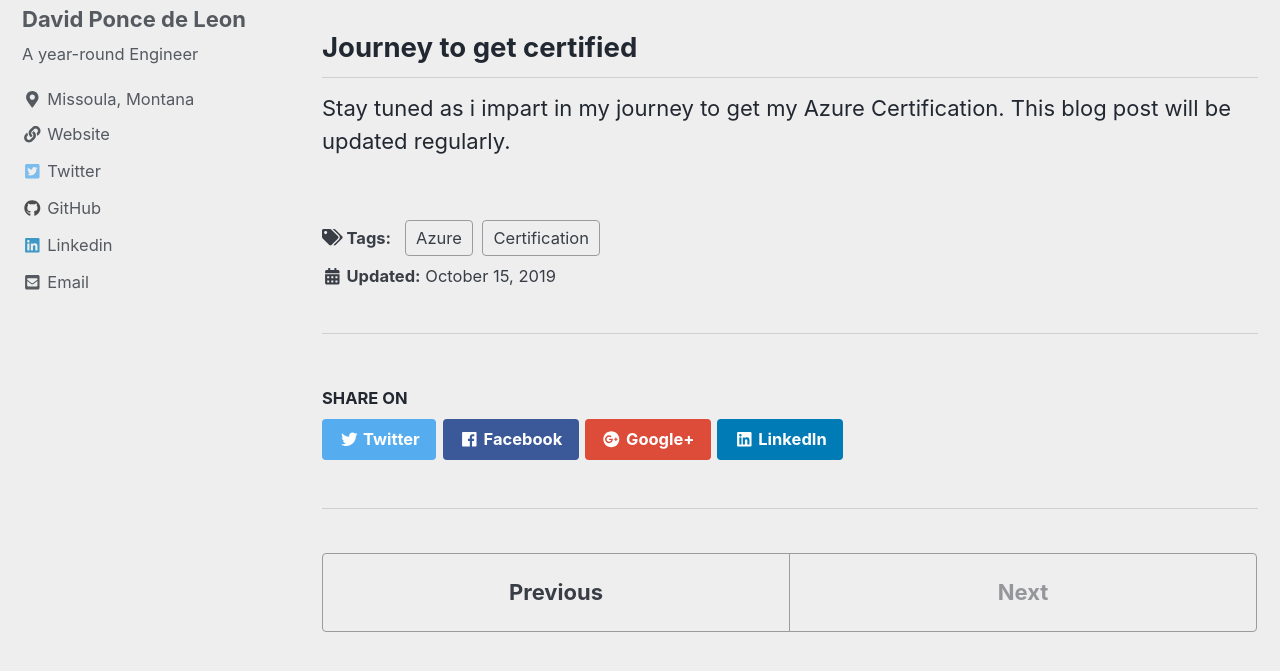
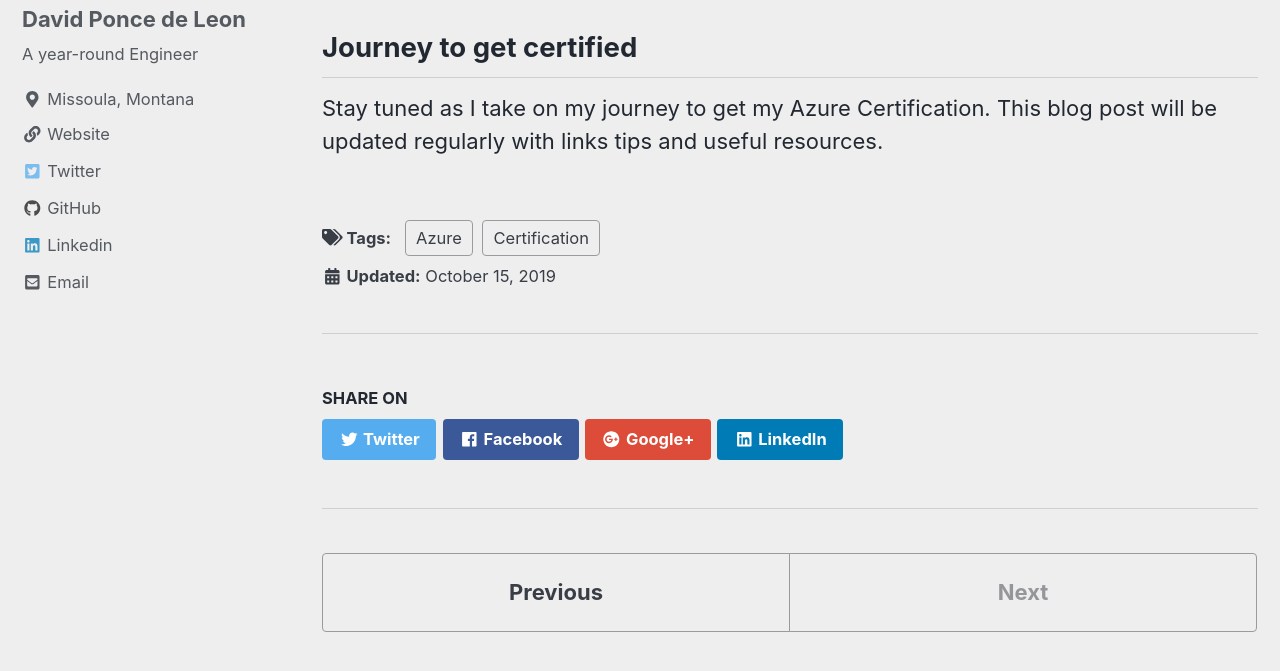
Before and after one commit to Pdleon/pdleon.github.io, a Jekyll site: the page built from _posts/2019-10-15-Azure Certification.md, in a window 1280 px wide and 900 px high, cut to the strip 225-896 px from the top of the window. Built offline with Jekyll 4.4.1, drawn with Linux system fonts in a browser that asks for light colours; cached includes are drawn as plain includes.

Commit message:
blog post update

```diff
--- a/_posts/2019-10-15-Azure Certification.md
+++ b/_posts/2019-10-15-Azure Certification.md
@@ -7,4 +7,4 @@ excerpt: "My path to get an Azure Certification"
 
 ## Journey to get certified
 
-Stay tuned as i impart in my journey to get my Azure Certification.  This blog post will be updated regularly.
+Stay tuned as I take on my journey to get my Azure Certification.  This blog post will be updated regularly with links tips and useful resources.
```
Also changed, not shown: assets/images/EZUDMPRO_Powershell_StopService.png (added).
